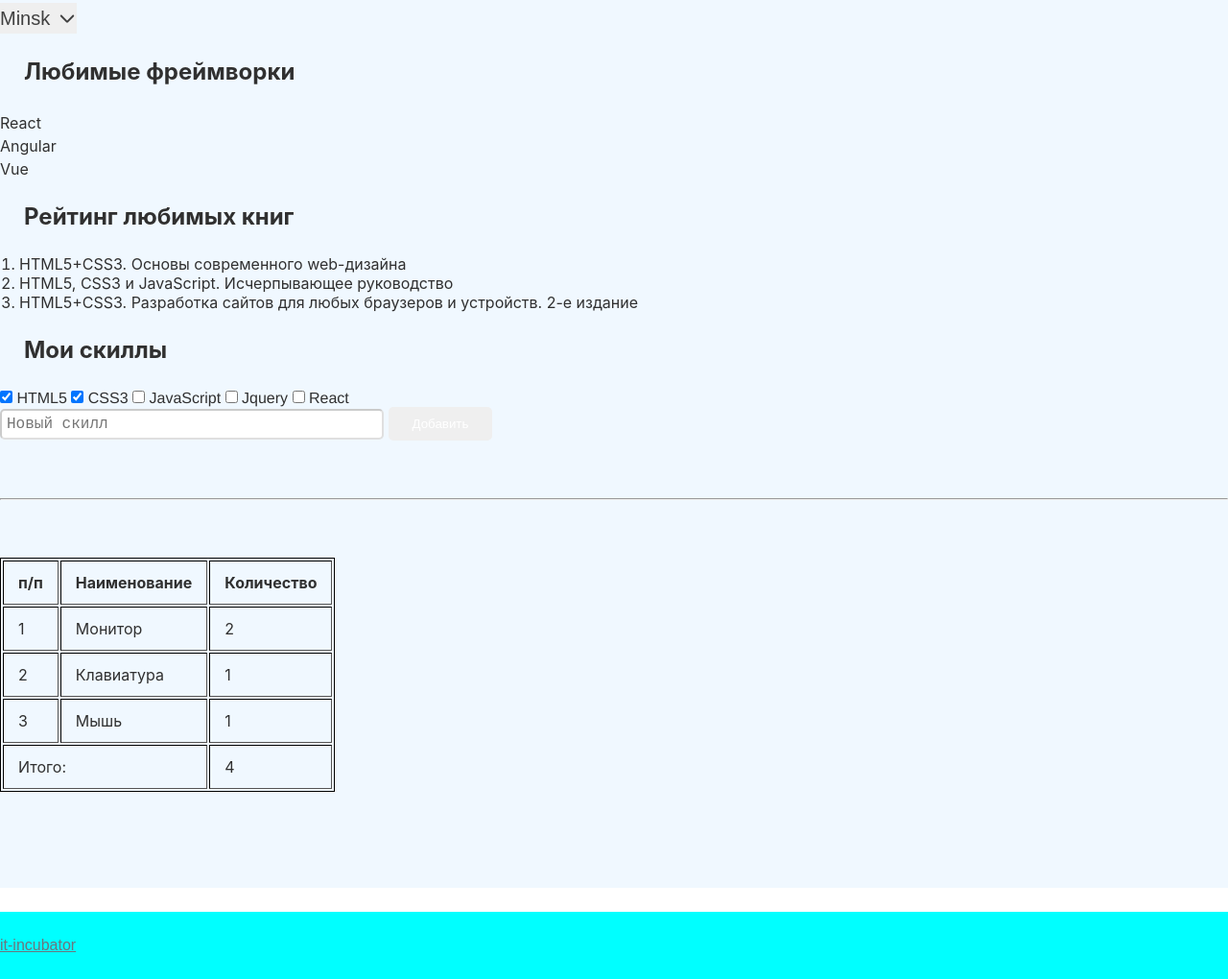
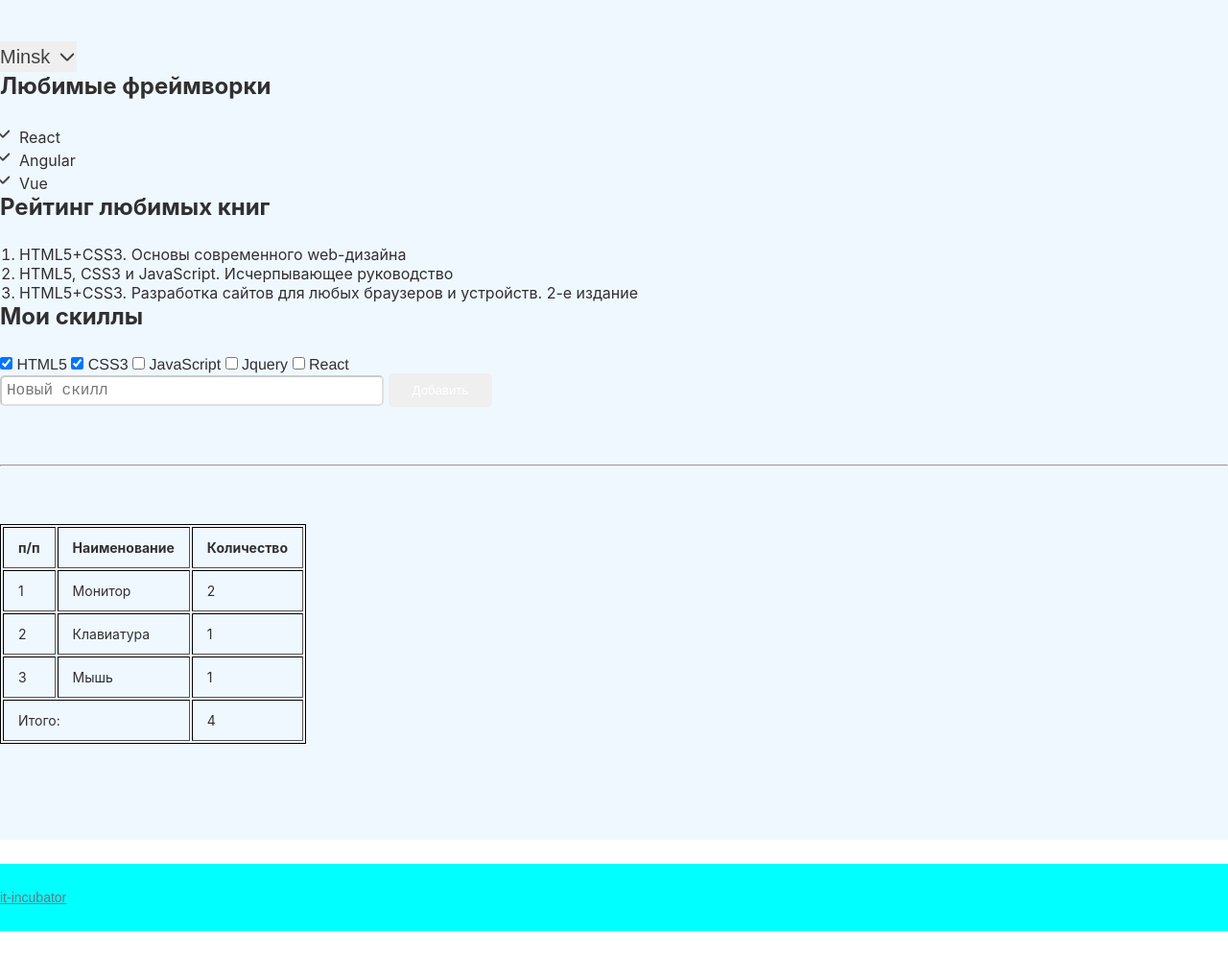
Before and after one commit to GolenBel/dz2, a plain HTML site: page index.html in a window 1280 px wide. Shown: the part 921-1941 px from the top of the page at 96% size. After the commit the page ends 1891 px from the top, so only its background shows below. Drawn offline with Linux system fonts and the light colour scheme; a web font is replaced by a local one.

Commit message:
Update style.css

```diff
--- a/style.css
+++ b/style.css
@@ -13,7 +13,7 @@ body {
 }
 
 header {
-    background-color: rgb(41, 101, 241)
+    background-color: rgb(41, 101, 241);
     padding: 20px 0 20px;
 }
 
@@ -84,13 +84,13 @@ select {
 }
 
 .section-title {
-    padding: 25px;
+    margin-bottom: 25px;
     font-weight: bold;
 }
 
 .frameworks-list {
     list-style-image: url("./assets/images/arrow-bottom.svg");
-    padding-left: 0px 20px;
+    padding: 0px 20px;
 }
 
 .books-list {
@@ -130,6 +130,7 @@ select {
 table {
     border-style: groove;
     border-color: rgb(0, 0, 0);
+    font-size: 14px;
 }
 
 th, td {
@@ -145,4 +146,5 @@ footer {
 
 .footer-link {
     color: #6c757d;
+    font-size: 14px;
 }
```
